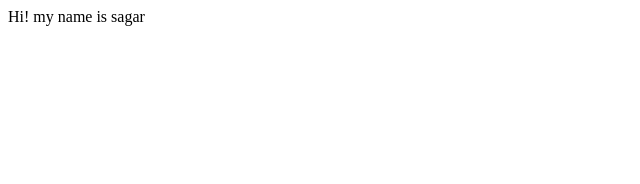
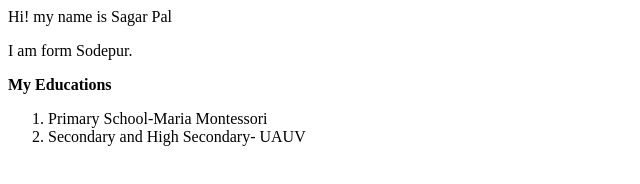
Before and after one commit to PalSagar30/testSide, a plain HTML site: page index.html in a window 1280 px wide. Shown: the whole page, without its empty margins (0-640 px from the left). Drawn offline with Linux system fonts and the light colour scheme.

Commit message:
add: My schooling Details

```diff
--- a/index.html
+++ b/index.html
@@ -4,9 +4,16 @@
     <meta charset="UTF-8">
     <meta http-equiv="X-UA-Compatible" content="IE=edge">
     <meta name="viewport" content="width=device-width, initial-scale=1.0">
-    <title>Document</title>
+    <title>Test</title>
 </head>
 <body>
-    Hi! my name is sagar
+    Hi! my name is Sagar Pal
+    <p>I am form Sodepur.</p>
+    <b>My Educations</b>
+        <ol>
+            <li>Primary School-Maria Montessori</li>
+            <li>Secondary and High Secondary- UAUV</li>
+        </ol>
+
 </body>
 </html>
```
